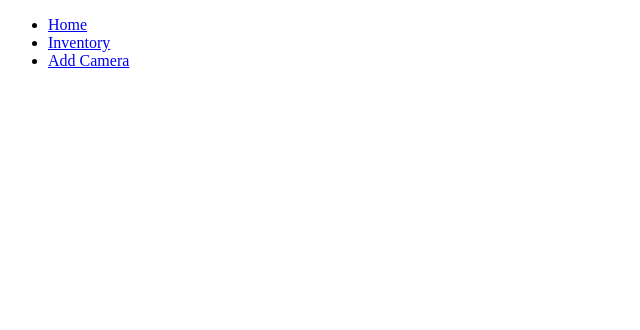
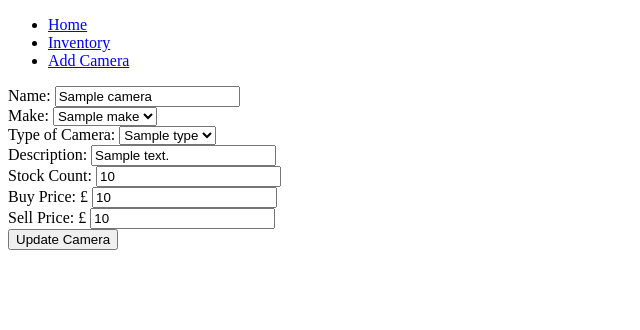
Before and after one commit to MCardwe/camera_shop_project, a Flask app: template templates/cameras/edit.html in a window 1280 px wide. Shown: the top 330 px of the page, without its empty margins (0-640 px from the left). Run offline with Flask 2, Linux system fonts and the light colour scheme; the template is opened without the code that fills it: most values are stand-ins (such as "Sample title", 1, 10 or a date in 2020); parts of the project's set-up code (start-up, migrations or seed data) failed here and were passed over.

Commit message:
edit page works with preselected and prefilled information

```diff
--- a/templates/cameras/edit.html
+++ b/templates/cameras/edit.html
@@ -2,4 +2,56 @@
 
 {% block content %}
 
+<form class="new_form_container" action="/cameras/{{camera.id}}/edit" method="POST">
+    <div>
+        <label for="name">Name:</label>
+        <input type="text" name="name" value="{{camera.name}}" required>
+    </div>
+
+    <div>
+        <label for="make">Make:</label>
+        <select id="make" name="make_id">
+            {% for make in makes %}
+                <option value="{{make.id}}"
+                {% if camera.make.id== make.id %} selected="selected" {% endif %}>
+                {{make.name}}</option>
+            {% endfor %}
+        </select>
+    </div>
+
+    <div>
+        <label for="type">Type of Camera:</label>
+        <select id="type" name="type">
+            {% for selected in all_cameras %}
+                <option value="{{selected.type}}"
+                {% if camera.type== selected.type %} selected="selected" {% endif %}>
+                {{selected.type}}</option>
+            {% endfor %}
+        </select>
+    </div>
+
+    <div>
+        <label for="description">Description:</label>
+        <input type="text" name="description" value="{{camera.description}}">
+    </div>
+
+    <div>
+        <label for="stock">Stock Count:</label>
+        <input type="number" name="stock" value="{{camera.stock}}">
+    </div>
+
+    <div>
+        <label for="buy_price">Buy Price: £</label>
+        <input type="number" name="buy_price" value="{{camera.buy_price}}">
+    </div>
+
+    <div>
+        <label for="sell_price">Sell Price: £</label>
+        <input type="number" name="sell_price" value="{{camera.sell_price}}">
+    </div>
+
+    <button type="submit">Update Camera</button>
+</form>
+
+
 {% endblock %}
```
Also changed, not shown: controllers/cameras__controller.py (+10 -0 lines).
